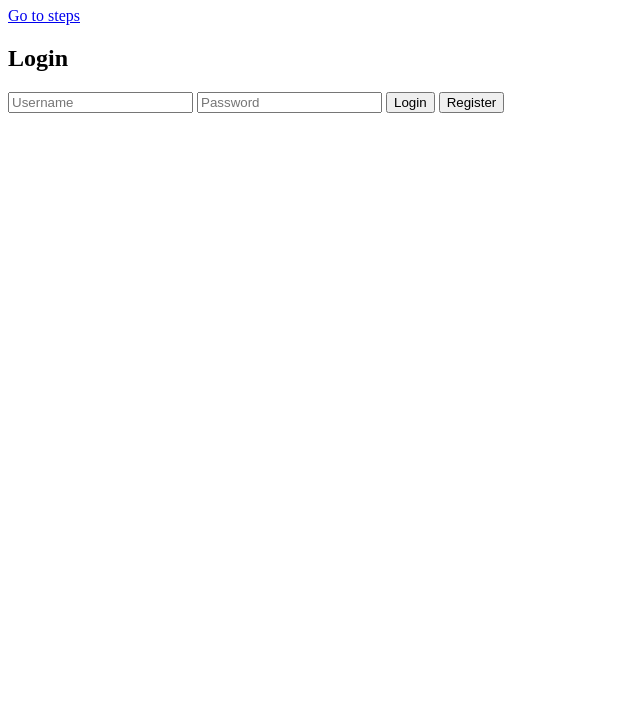
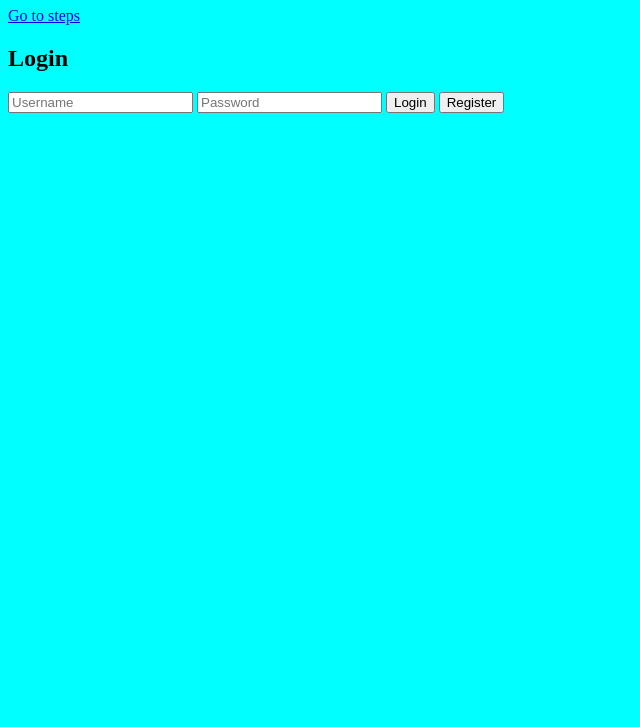
Before and after one commit to KNdud3/Plant-em-and-go, a website: page app/static/index.html in a window 1280 px wide. Shown: the part 73-800 px from the top of the page, without its empty margins (0-640 px from the left). Drawn offline with Linux system fonts and the light colour scheme.

Commit message:
index css page

```diff
--- /dev/null
+++ b/app/static/css/index.css
@@ -0,0 +1,3 @@
+body{
+    background-color: aqua;
+}
--- a/app/static/index.html
+++ b/app/static/index.html
@@ -6,6 +6,7 @@
     <meta name="viewport" content="width=device-width, initial-scale=1.0">
     <title>Capacitor + Flask App</title>
     <script defer src="js/app.js"></script>
+    <link rel = "stylesheet" href = "./css/index.css">
 </head>
 <body>
     <div id="app"></div> <!-- This is where your content will load -->
@@ -17,6 +18,7 @@
 
 <h1>Plant them on the go!</h1>
 <a href="./templates/Steps.html">Go to steps</a>
+
 
 
 <body>
```
